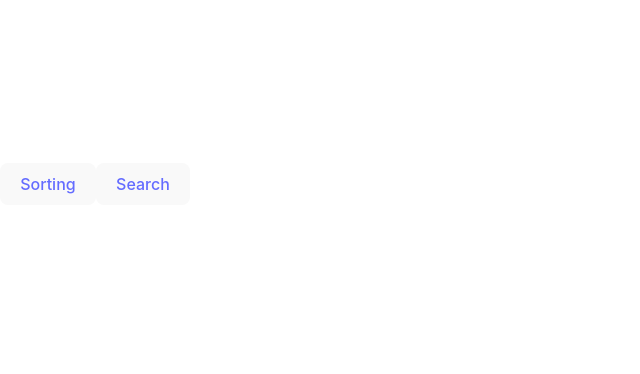
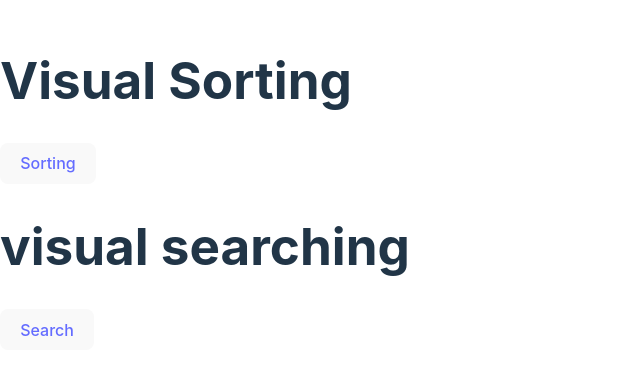
Before and after one commit to GeorgeSedhom0/visualSorting, a React (Vite) app in the folder visualSorting/: page / in a window 1280 px wide. Shown: the part 216-590 px from the top of the page, without its empty margins (0-640 px from the left). Built offline with nearby package versions, Linux system fonts and the light colour scheme.

Commit message:
added guide text

```diff
--- a/visualSorting/src/App.tsx
+++ b/visualSorting/src/App.tsx
@@ -13,11 +13,13 @@ const App = () => {
           path="/"
           element={
             <div className="app">
+              <h1>Visual Sorting</h1>
               {/* link to /sort */}
               <button>
                 <Link to="/sort">Sorting</Link>
               </button>
               {/* link to /search */}
+              <h1>visual searching</h1>
               <button>
                 <Link to="/search">Search</Link>
               </button>
```
